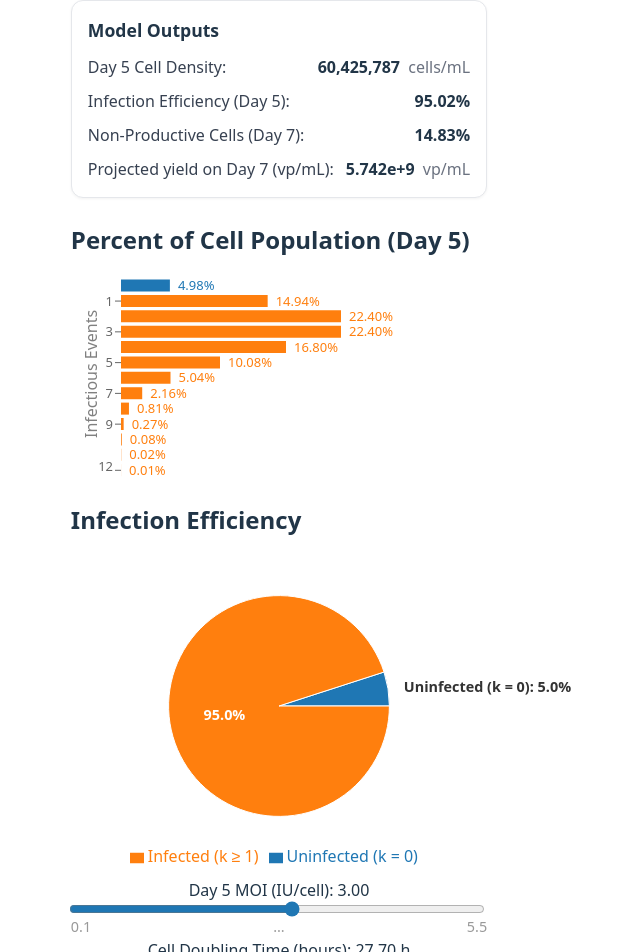
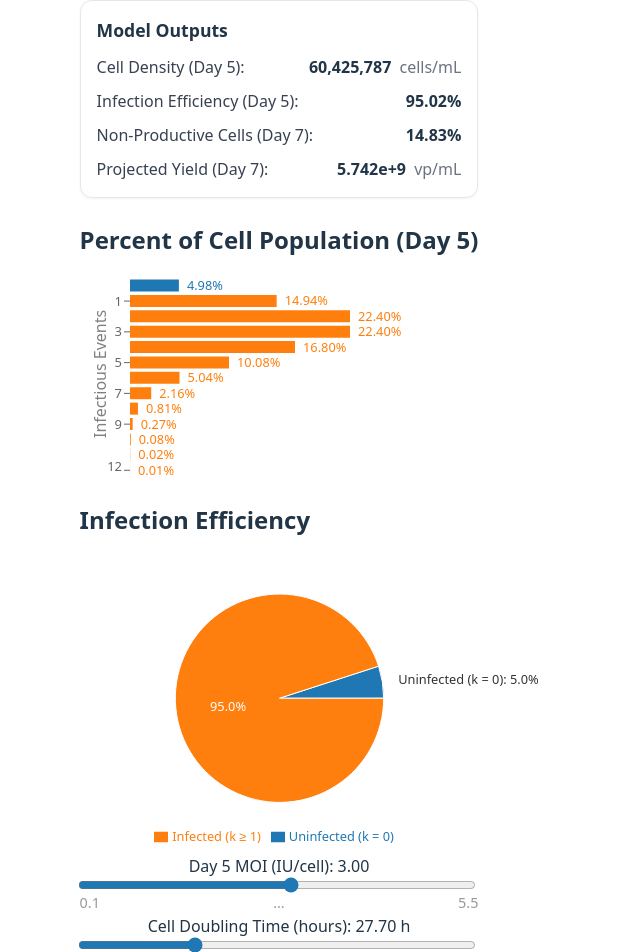
Before and after one commit to HiFiveJazz/Adenovirus-STR-Model, a React (Vite) app in the folder vite-electron-builder/packages/renderer/: page / in a window 1280 px wide. Shown: the top 952 px of the page, without its empty margins (361-1001 px from the left). Built offline with nearby package versions, Linux system fonts and the light colour scheme.

Commit message:
cleaning up!

```diff
--- a/vite-electron-builder/packages/renderer/src/components/Output Fields/OutputField.jsx
+++ b/vite-electron-builder/packages/renderer/src/components/Output Fields/OutputField.jsx
@@ -30,7 +30,7 @@ export default function OutputField({
       <h2 className="output-title">{title}</h2>
       <div className="output-grid">
         <div className="output-row">
-          <div className="output-label">Day 5 Cell Density:</div>
+          <div className="output-label">Cell Density (Day 5):</div>
           <div className="output-value">{fmtInt(day5CellDensity)} <span className="unit">cells/mL</span></div>
         </div>
         <div className="output-row">
@@ -42,7 +42,7 @@ export default function OutputField({
           <div className="output-value">{fmtPct(nonProductiveCellsDay7)}</div>
         </div>
         <div className="output-row">
-          <div className="output-label">Projected yield on Day 7 (vp/mL):</div>
+          <div className="output-label">Projected Yield (Day 7):</div>
           <div className="output-value">{fmtSci(projectedYieldDay7)} <span className="unit">vp/mL</span></div>
         </div>
       </div>
--- a/vite-electron-builder/packages/renderer/src/components/Poisson Graph/CSS/Poisson.css
+++ b/vite-electron-builder/packages/renderer/src/components/Poisson Graph/CSS/Poisson.css
@@ -50,4 +50,4 @@
   overflow: visible !important;
 }
 .poisson-chart .recharts-cartesian-axis-tick tspan { font-size: 13px; }
-.poisson-chart .recharts-label-list text { font-size: 13px; font-weight: 300; }
+.poisson-chart .recharts-label-list text { font-size: 0.8rem; font-weight: 300; }
--- a/vite-electron-builder/packages/renderer/src/components/Poisson Pie Chart/CSS/PoissonPieChart.css
+++ b/vite-electron-builder/packages/renderer/src/components/Poisson Pie Chart/CSS/PoissonPieChart.css
@@ -4,12 +4,12 @@
 }
 
 .poisson-pie {
-  margin-top: 24px;
+  margin-top: 0px;
 }
 
 .poisson-pie-chart {
   width: 100%;
-  height: 20rem;
+  height: 37vh;
 }
 
 /* Let labels render outside when needed */
@@ -18,10 +18,20 @@
   overflow: visible !important;
 }
 
+
+.poisson-pie-chart .recharts-legend-wrapper {
+  font-size: 0.8rem;          /* adjust size */
+  line-height: 1.2;         /* tighten if needed */
+}
+
+.poisson-pie-chart .recharts-legend-item-text {
+  font-weight: 300;         /* make labels bolder */
+}
+
 /* label styles */
 .pie-label {
-  font-size: 0.9rem;
-  font-weight: 600;
+  font-size: 0.8rem;
+  font-weight: 300;
 }
 
 .pie-label--inside {
@@ -35,5 +45,6 @@
 
 /* Optional: tidy tooltip */
 .recharts-default-tooltip {
-  font-size: 0.9rem;
+  font-size: 0.8rem;
+  font-weight: 300;
 }
```
